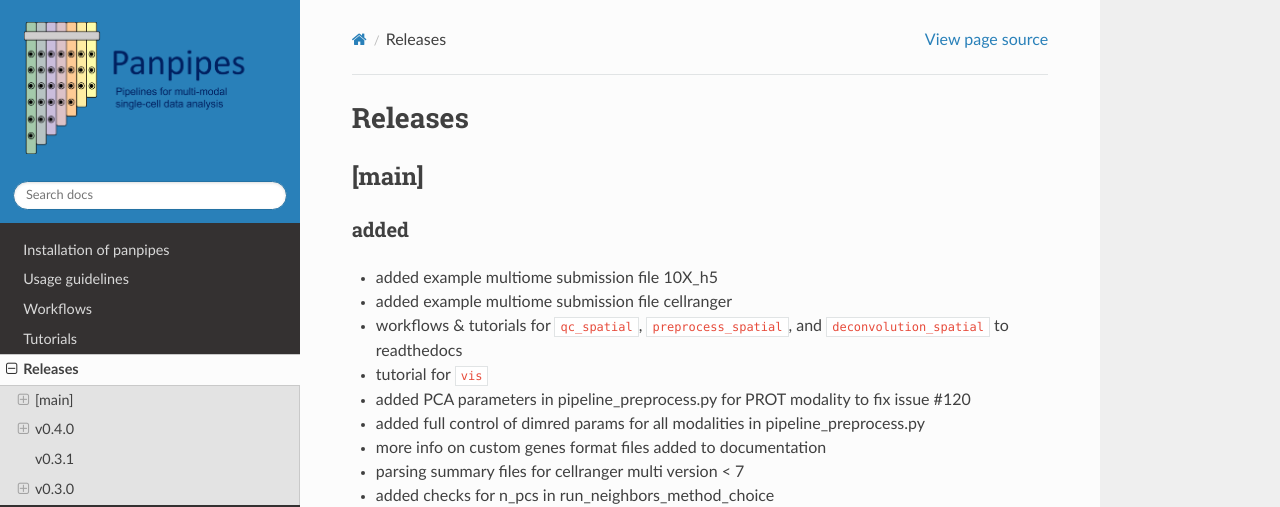
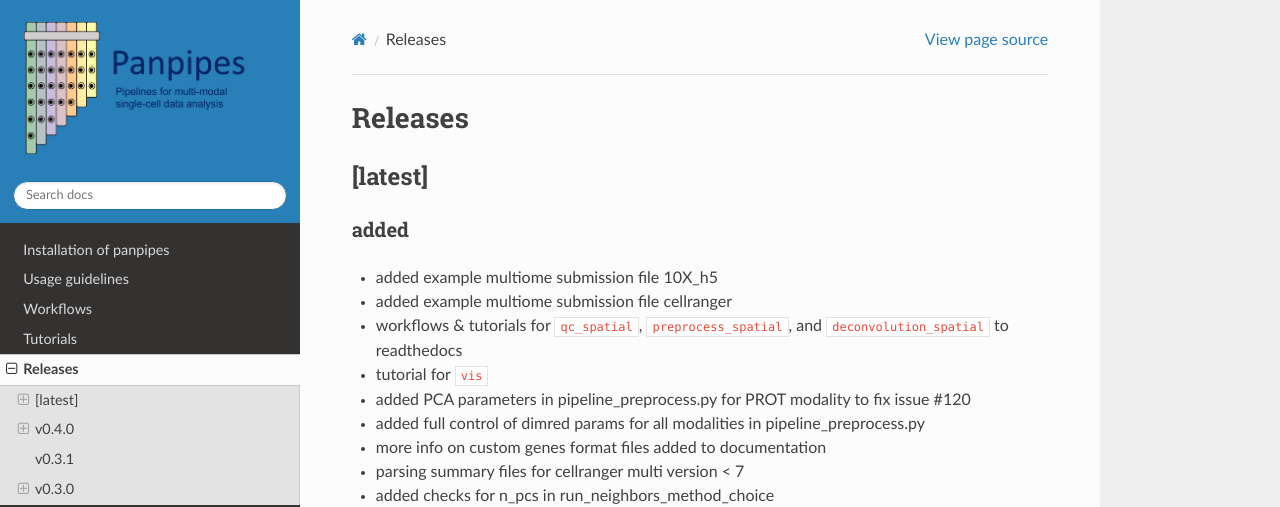
Before and after one commit to bio-la/panpipes-nextflow, a Sphinx documentation site: the page built from docs/release_notes.md, in a window 1280 px wide and 900 px high. Shown: the top 507 px of the window. Built offline with Sphinx 7.4.7 and the Read the Docs theme 2.0.0, drawn with Linux system fonts in a browser that asks for light colours.

Commit message:
fix headers and precommit

```diff
--- a/CHANGELOG.md
+++ b/CHANGELOG.md
@@ -1,6 +1,7 @@
+Releases
+===========
 
-
-## [main]
+## [latest]
 
 ### added
 - added example multiome submission file 10X_h5
--- a/docs/release_notes.md
+++ b/docs/release_notes.md
@@ -3,7 +3,7 @@ Releases
 ==============
 
 
-## [main]
+## [latest]
 
 ### added
 - added example multiome submission file 10X_h5
```
